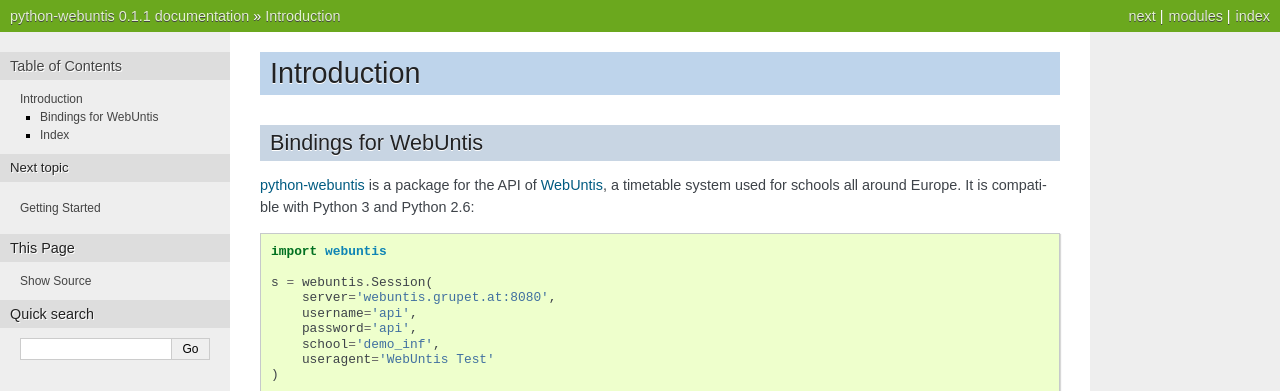
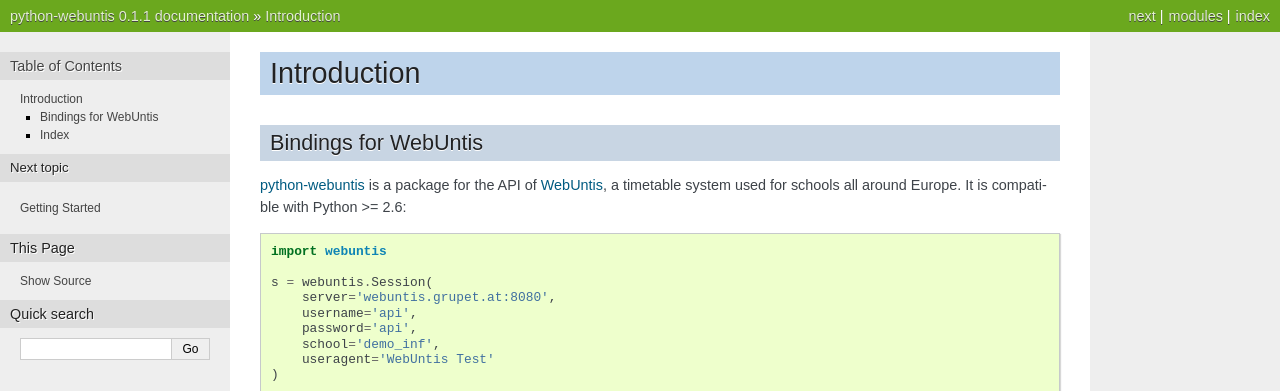
Before and after one commit to python-webuntis/python-webuntis, a Sphinx documentation site: the page built from docs/index.rst, in a window 1280 px wide. Shown: the top 391 px of the page. Built offline with Sphinx 7.4.7, drawn with Linux system fonts in a browser that asks for light colours.

Commit message:
Clarified compatibility statement.

```diff
--- a/docs/index.rst
+++ b/docs/index.rst
@@ -5,7 +5,7 @@
 Bindings for WebUntis
 =====================
 
-`python-webuntis <https://github.com/untitaker/python-webuntis>`_ is a package for the API of `WebUntis <http://www.grupet.at>`_, a timetable system used for schools all around Europe. It is compatible with Python 3 and Python 2.6::
+`python-webuntis <https://github.com/untitaker/python-webuntis>`_ is a package for the API of `WebUntis <http://www.grupet.at>`_, a timetable system used for schools all around Europe. It is compatible with Python >= 2.6::
 
     import webuntis
 
```
